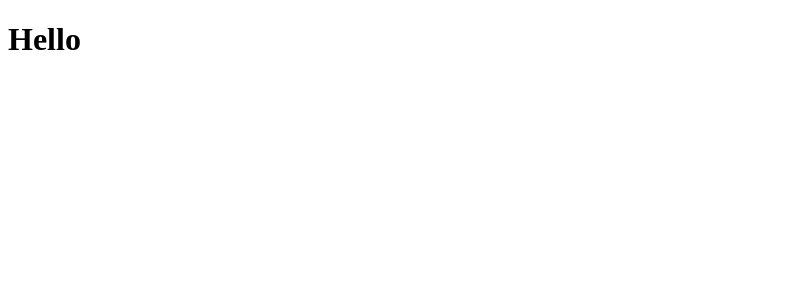
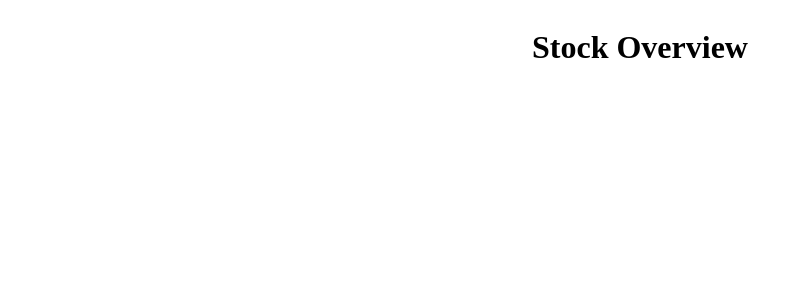
Before and after one commit to gunasai/stock-listing, a React (Vite) app: page / in a window 1280 px wide. Shown: the top 300 px of the page, without its empty margins (0-802 px from the left). Built offline with nearby package versions, Linux system fonts and the light colour scheme; the HTML template or start-up script is replaced by a standard one.

Commit message:
feat: added routes

```diff
--- a/src/App.jsx
+++ b/src/App.jsx
@@ -1,8 +1,18 @@
+import { BrowserRouter, Routes, Route } from 'react-router-dom';
+import { Container } from '@chakra-ui/react';
+import { StockOverviewPage } from './pages/StockOverviewPage';
+import { StockDetailPage } from './pages/StockDetailPage';
+
 function App() {
   return (
-    <div>
-      <h1>Hello</h1>
-    </div>
+    <Container centerContent>
+      <BrowserRouter>
+        <Routes>
+          <Route path='/detail/:symbol' element={<StockDetailPage />} />
+          <Route path='/' element={<StockOverviewPage />} />
+        </Routes>
+      </BrowserRouter>
+    </Container>
   );
 }
 
--- /dev/null
+++ b/src/pages/StockDetailPage.jsx
@@ -0,0 +1,7 @@
+export const StockDetailPage = () => {
+  return (
+    <div>
+      <h1>Stock Details</h1>
+    </div>
+  );
+};
--- /dev/null
+++ b/src/pages/StockOverviewPage.jsx
@@ -0,0 +1,7 @@
+export const StockOverviewPage = () => {
+  return (
+    <div>
+      <h1>Stock Overview</h1>
+    </div>
+  );
+};
```
